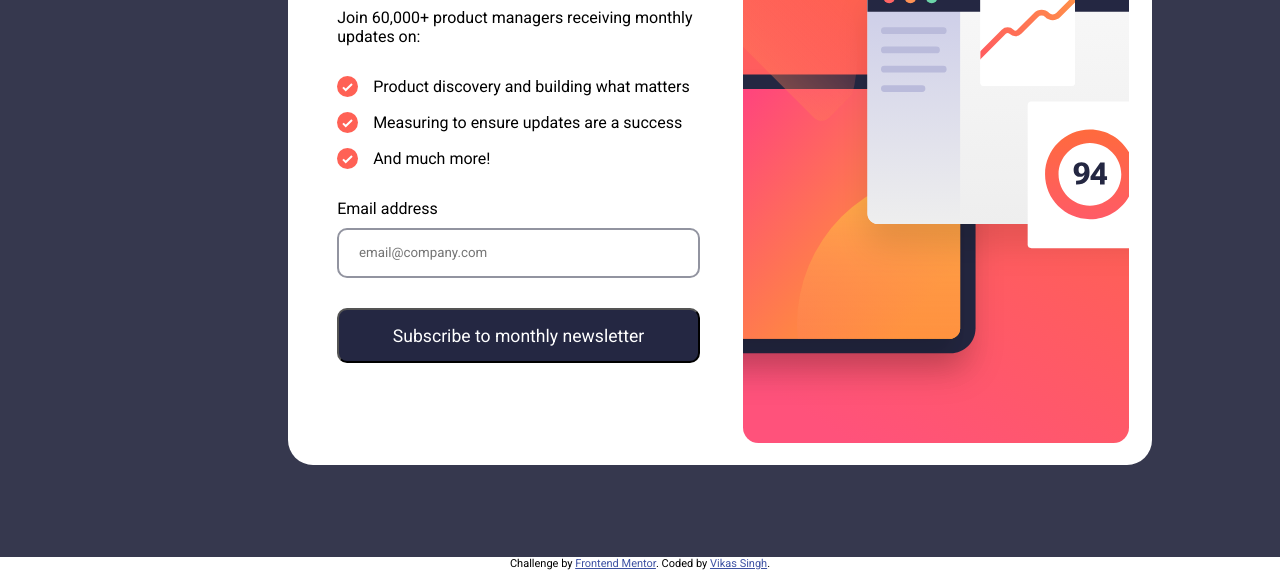
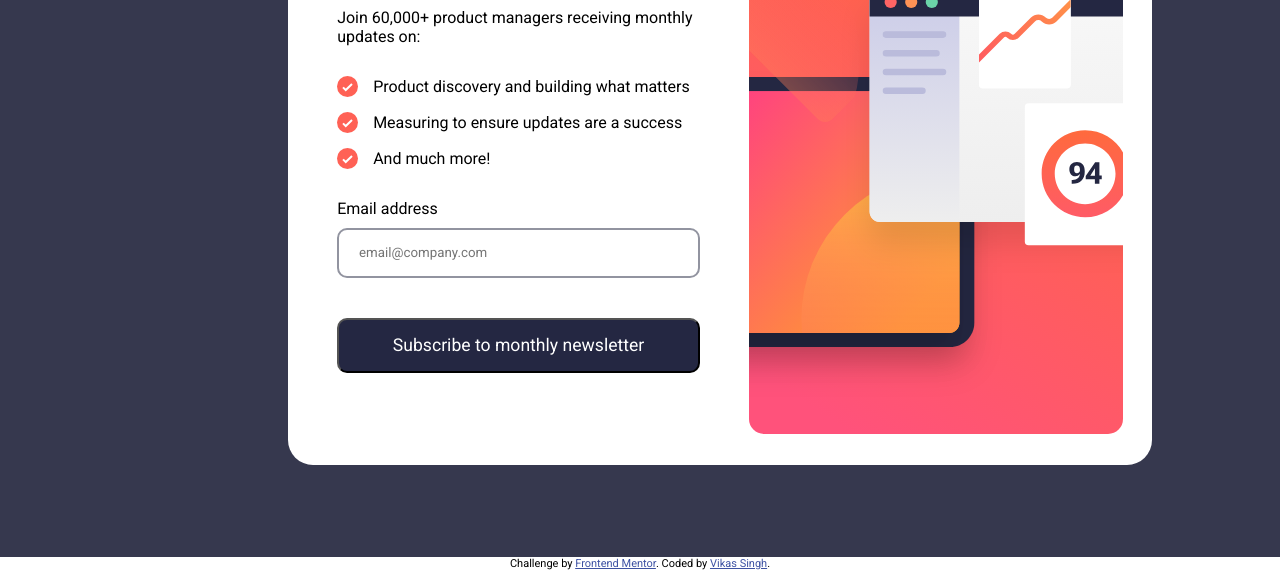
Before and after one commit to vikki12630/newsletter-sign-up-with-success-message-main, a plain HTML site: page index.html in a window 1280 px wide. Shown: the part 243-813 px from the top of the page. Drawn offline with Linux system fonts and the light colour scheme.

Commit message:
image issue solved

```diff
--- a/style.css
+++ b/style.css
@@ -61,12 +61,12 @@ p{
 .signupimg{
     width: 50%;
     display: flex;
-    justify-content: center;
-    align-items: center;
-
 }
 .signupimg img{
-    height: 93%;
+    object-fit: contain;
+    height: 90%;
+    width: 90%;
+    margin: auto;
 }
 
 .bulletPoints{
@@ -102,8 +102,6 @@ p{
     color: white;
     font-size: 1.1rem;
     cursor: pointer;
-    position: absolute;
-    bottom: 80px;
     transition: 0.2s all;
 }
 
```
